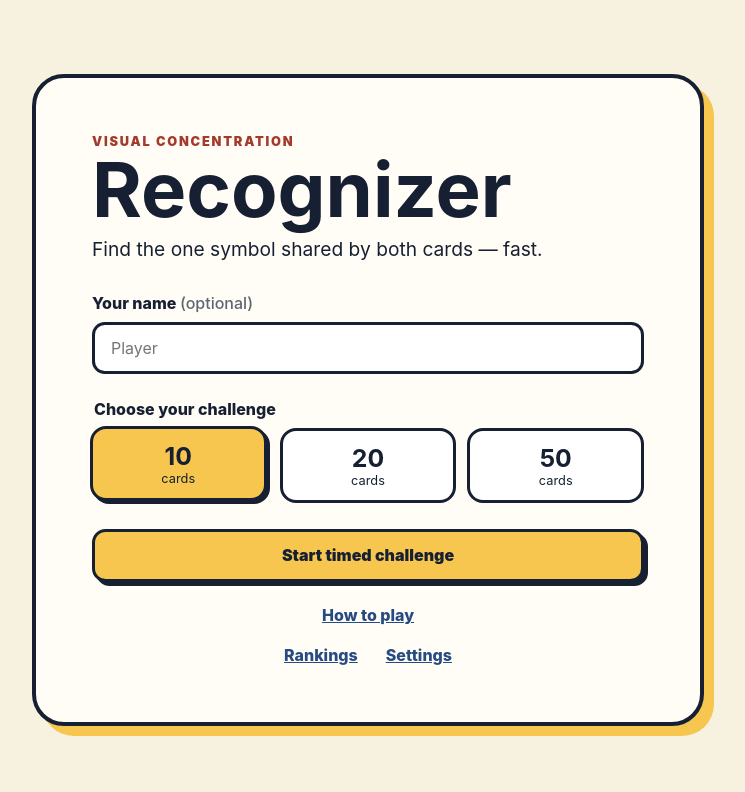
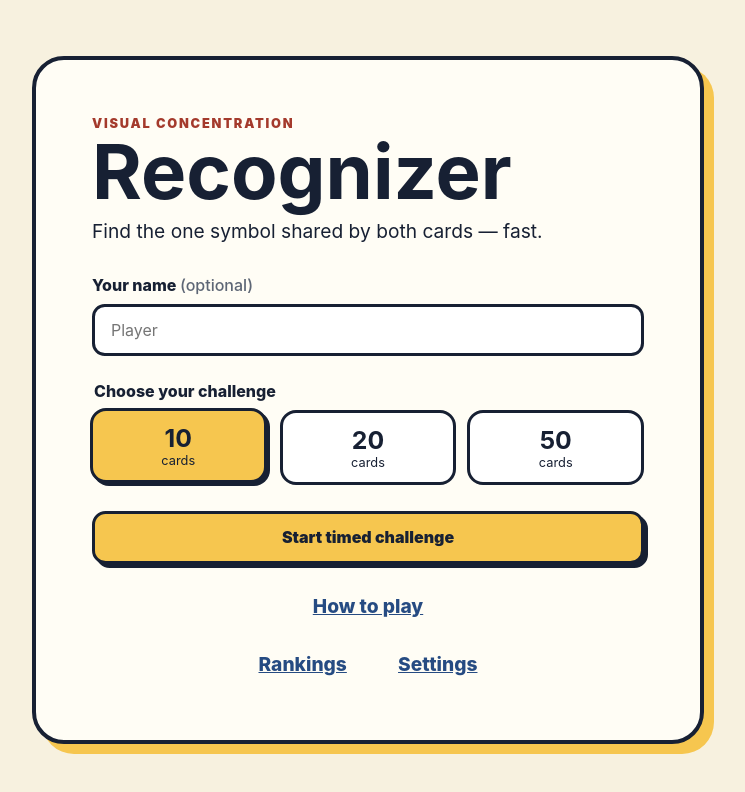
Before and after one commit to marcelpetrick/recognizer, a React (Vite) app: page / in a window 1280 px wide. Shown: the top 792 px of the page, without its empty margins (272-1017 px from the left). Built offline with nearby package versions, Linux system fonts and the light colour scheme.

Commit message:
fix(recognizer): enlarge How to play/Rankings/Settings menu links
These text-only links were easy to miss at the base 1rem size. Bumped
font-size and padding for .menu-help and .menu-links buttons, scoped
so the in-game .game-header .text-button (Leave game) is unaffected.

```diff
--- a/src/styles.css
+++ b/src/styles.css
@@ -143,12 +143,18 @@ h1 {
 .menu-help {
   display: block;
   margin: 1.4rem auto 0;
+  padding: 0.5rem 0.9rem;
+  font-size: 1.2rem;
 }
 .menu-links {
   display: flex;
   justify-content: center;
-  gap: 1rem;
+  gap: 1.4rem;
   margin-top: 1.1rem;
+}
+.menu-links .text-button {
+  padding: 0.5rem 0.9rem;
+  font-size: 1.2rem;
 }
 .help-panel {
   font-size: 1.1rem;
```
